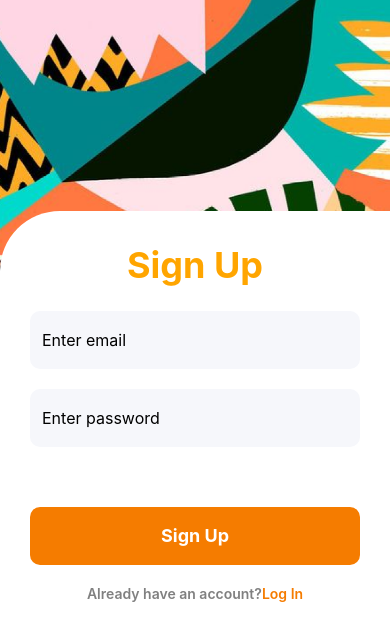
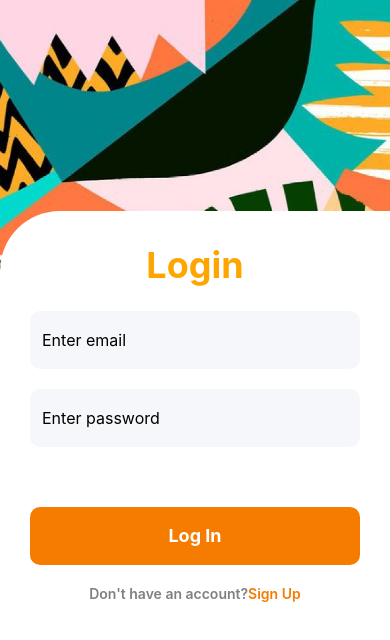
Before and after one commit to Mohit-9440/native-chat, a React Native app: screen / in a window 390 px wide. Shown: the top 640 px of the page. Built offline with nearby package versions, Linux system fonts and the light colour scheme; no server answers.

Commit message:
authentication

```diff
--- a/App.js
+++ b/App.js
@@ -1,6 +1,9 @@
-import React from "react";
+import React,{useState, createContext, useContext, useEffect} from "react";
+import { View, ActivityIndicator } from "react-native";
 import { NavigationContainer } from "@react-navigation/native";
 import { createStackNavigator } from "@react-navigation/stack";
+import { onAuthStateChanged } from "firebase/auth";
+import { auth } from './config/firebase';
 
 import Chat from "./screens/Chat";
 import Login from "./screens/Login";
@@ -8,22 +11,69 @@ import Signup from "./screens/Signup";
 import Home from "./screens/Home";
 
 const Stack = createStackNavigator();
+const AuthenticatedUserContext = createContext({});
+
+const AuthenticatedUserProvider = ({ children }) => {
+  const [user, setUser] = useState(null);
+  return (
+    <AuthenticatedUserContext.Provider value={{user, setUser}}>
+      {children}
+    </AuthenticatedUserContext.Provider>
+  )
+}
 
 function ChatStack () {
   return (
-    <Stack.Navigator screenOptions={{headerShown : false}}>
+    <Stack.Navigator defaultScreenOptions={Home}>
+      <Stack.Screen name="Home" component={Home} />
+      <Stack.Screen name="Chat" component={Chat} />
+    </Stack.Navigator>
+  )
+}
+
+function AuthStack() {
+  return(
+    <Stack.Navigator defaultScreenOptions={Login} screenOptions={{ headerShown: false }}>
+      <Stack.Screen name="Login" component={Login} />
       <Stack.Screen name="Signup" component={Signup} />
     </Stack.Navigator>
   )
 }
 
 function RootNavigator () {
+  const { user, setUser } = useContext(AuthenticatedUserContext);
+  const [isLoading, setIsLoading] = useState(true);
+  useEffect(() => {
+    // onAuthStateChanged returns an unsubscriber
+    const unsubscribeAuth = onAuthStateChanged(
+      auth,
+      async authenticatedUser => {
+        authenticatedUser ? setUser(authenticatedUser) : setUser(null);
+        setIsLoading(false);
+      }
+    );
+// unsubscribe auth listener on unmount
+    return unsubscribeAuth;
+  }, [user]);
+
+  if (isLoading) {
+    return (
+      <View style={{ flex: 1, justifyContent: 'center', alignItems: 'center' }}>
+        <ActivityIndicator size='large' />
+      </View>
+    );
+  }
+
   return (
-    <NavigationContainer>
-      <ChatStack />
-    </NavigationContainer>
+      <NavigationContainer>
+        {user ? <ChatStack /> : <AuthStack />}
+      </NavigationContainer>
+    );
+  }
+export default function App() {
+  return (
+    <AuthenticatedUserProvider>
+      <RootNavigator/>
+    </AuthenticatedUserProvider>
   )
 }
-export default function App() {
-  return <RootNavigator/>
-}
```
